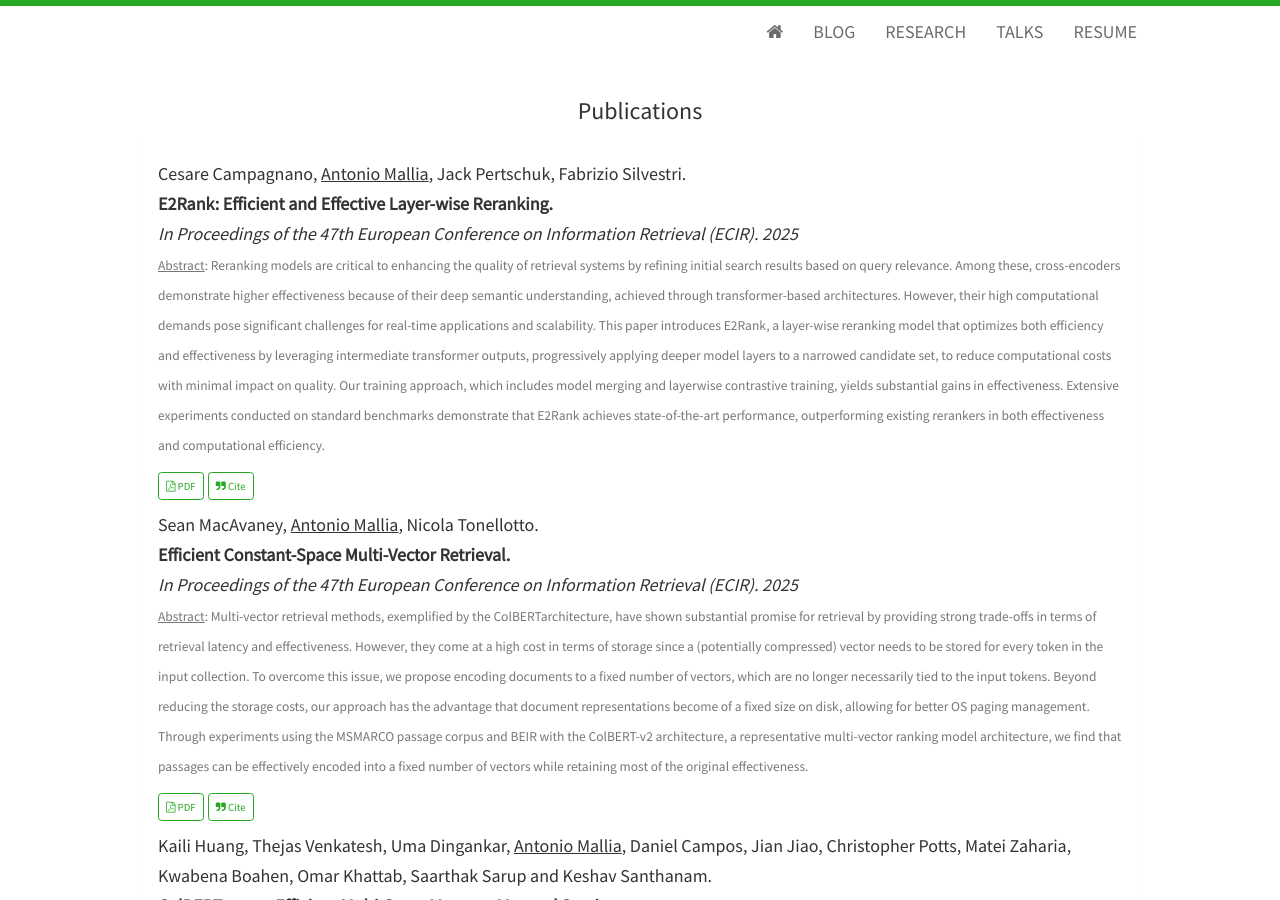
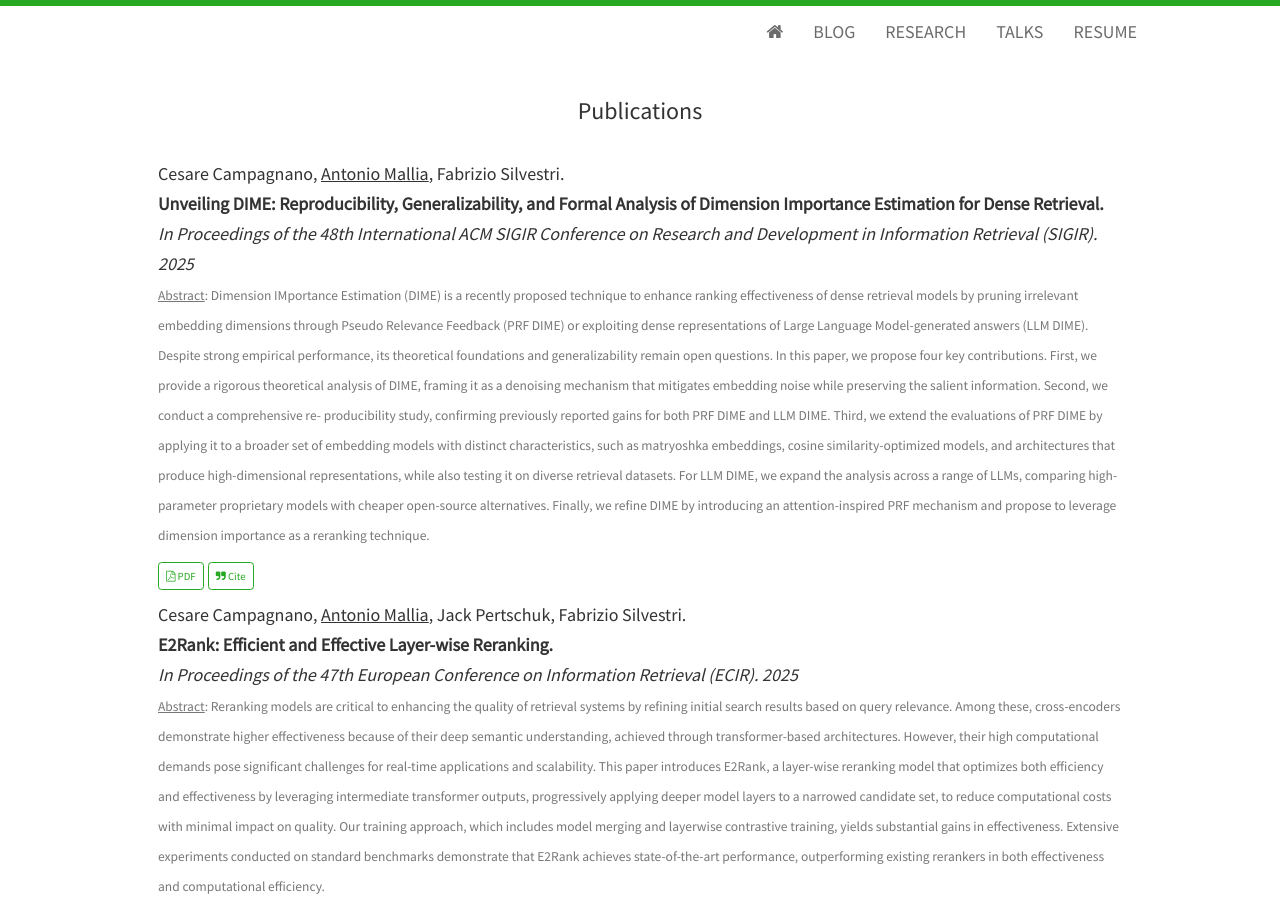
Before and after one commit to amallia/amallia.github.io, a Jekyll site: the page built from research.html, in a window 1280 px wide and 900 px high. Built offline with Jekyll 4.4.1, drawn with Linux system fonts in a browser that asks for light colours; nearby versions of some CDN libraries.

Commit message:
Update research.html

```diff
--- a/research.html
+++ b/research.html
@@ -6,6 +6,14 @@ title: Antonio Mallia's Blog
 <h3>Publications</h3>
   <div class="panel panel-default">
     <div class="panel-body">
+    <h5>
+            <span class="paper-authors">Cesare Campagnano, <u>Antonio Mallia</u>, Fabrizio Silvestri.</span>
+            <span class="paper-title">Unveiling DIME: Reproducibility, Generalizability, and Formal Analysis of Dimension Importance Estimation for Dense Retrieval.</span>
+            <span class="paper-publisher">In Proceedings of the 48th International ACM SIGIR Conference on Research and Development in Information Retrieval (SIGIR). 2025</span>
+            <p> <small><u>Abstract</u>: Dimension IMportance Estimation (DIME) is a recently proposed technique to enhance ranking effectiveness of dense retrieval models by pruning irrelevant embedding dimensions through Pseudo Relevance Feedback (PRF DIME) or exploiting dense representations of Large Language Model-generated answers (LLM DIME). Despite strong empirical performance, its theoretical foundations and generalizability remain open questions. In this paper, we propose four key contributions. First, we provide a rigorous theoretical analysis of DIME, framing it as a denoising mechanism that mitigates embedding noise while preserving the salient information. Second, we conduct a comprehensive re- producibility study, confirming previously reported gains for both PRF DIME and LLM DIME. Third, we extend the evaluations of PRF DIME by applying it to a broader set of embedding models with distinct characteristics, such as matryoshka embeddings, cosine similarity-optimized models, and architectures that produce high-dimensional representations, while also testing it on diverse retrieval datasets. For LLM DIME, we expand the analysis across a range of LLMs, comparing high-parameter proprietary models with cheaper open-source alternatives. Finally, we refine DIME by introducing an attention-inspired PRF mechanism and propose to leverage dimension importance as a reranking technique.</small></p>
+	    <a class="btn btn-outline-primary btn-sm" href="/uploads/SIGIR25a.pdf" target="_blank" rel="noopener"><i class="fa fa-file-pdf-o" aria-hidden="true"></i> PDF</a>
+            <a class="btn btn-outline-primary btn-sm js-cite-modal" data-filename="/uploads/SIGIR25a.bib"><i class="fa fa-quote-right"></i> Cite</a>
+    </h5>
     <h5>
             <span class="paper-authors">Cesare Campagnano, <u>Antonio Mallia</u>, Jack Pertschuk, Fabrizio Silvestri.</span>
             <span class="paper-title">E2Rank: Efficient and Effective Layer-wise Reranking.</span>
```
